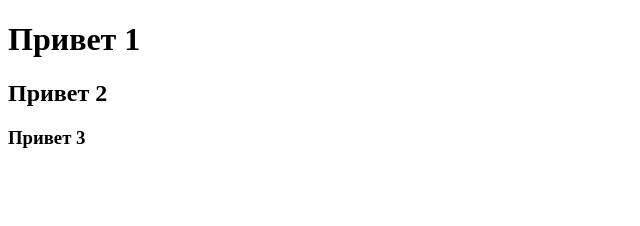
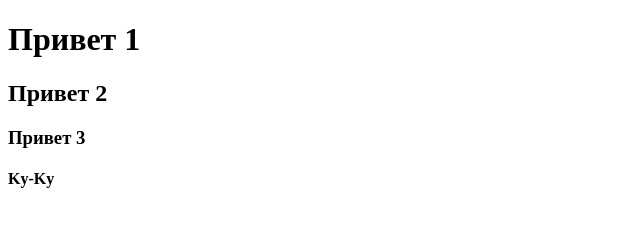
Before and after one commit to dedok16/git-cmd, a plain HTML site: page index.html in a window 1280 px wide. Shown: the full height of the page, 0-640 px from the left. Drawn offline with Linux system fonts and the light colour scheme.

Commit message:
Added Ky-Ky

```diff
--- a/index.html
+++ b/index.html
@@ -12,5 +12,6 @@
     <h1>Привет 1</h1>
     <h2>Привет 2</h2>
     <h3>Привет 3</h3>
+    <h4>Ky-Ky</h4>
   </body>
 </html>
```
